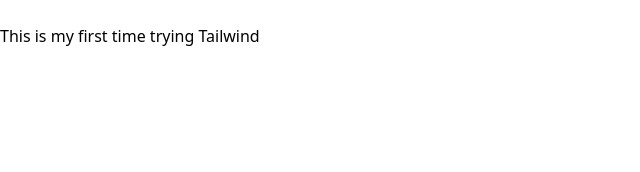
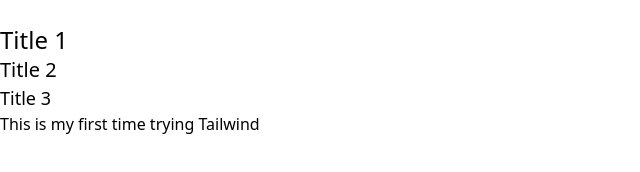
Before and after one commit to reuben-germain/tailwind-css, a website built with Vite: page index.html in a window 1280 px wide. Shown: the whole page, without its empty margins (0-640 px from the left). Built offline with nearby package versions, Linux system fonts and the light colour scheme.

Commit message:
added some h1 text with various font sizes

```diff
--- a/index.html
+++ b/index.html
@@ -8,10 +8,13 @@
     <title>Document</title>
 </head>
 <body>
-    <button class=""></button>
-    <h1 class="mx-5"></h1>
+    <button></button>
+
     <div>
-        <p class="">This is my first time trying Tailwind</p>
+        <h1 class="text-2xl">Title 1</h1>
+        <h1 class="text-xl">Title 2</h1>
+        <h1 class="text-lg">Title 3</h1>
+        <p class="text-base">This is my first time trying Tailwind</p>
     </div>
 </body>
 </html>
```
